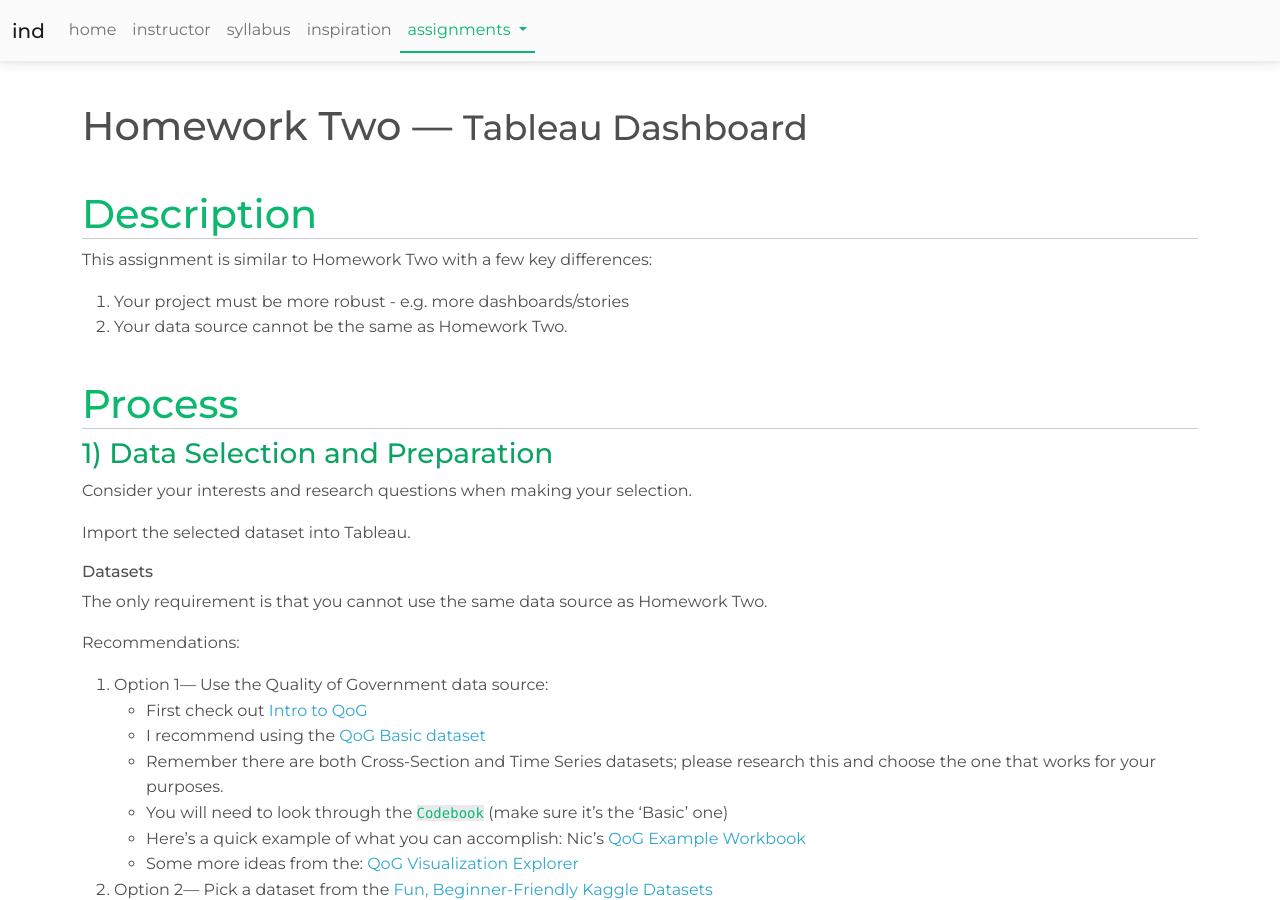
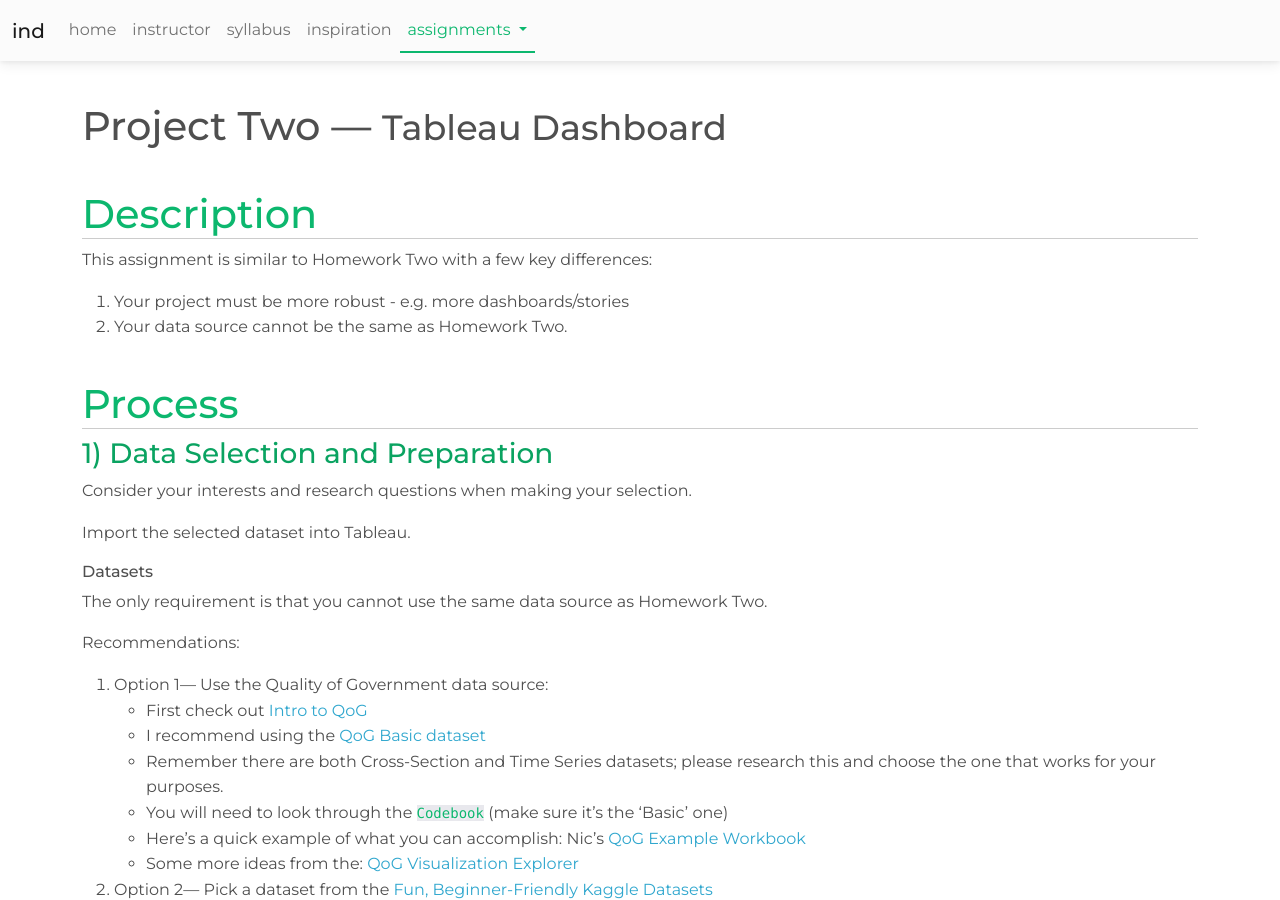
Before and after one commit to nicnosis/cu-courses, a Jekyll site: the page built from fa23/ind/assignments/p2.md, in a window 1280 px wide and 900 px high. Built offline with Jekyll 4.4.1, drawn with Linux system fonts in a browser that asks for light colours; nearby versions of some CDN libraries.

Commit message:
ind fix p2 title

```diff
--- a/fa23/ind/assignments/p2.md
+++ b/fa23/ind/assignments/p2.md
@@ -6,7 +6,7 @@ highlight: 'assignments'
 term: 'fa23'
 course: 'ind'
 ---
-# Homework Two --- <small>Tableau Dashboard</small>
+# Project Two --- <small>Tableau Dashboard</small>
 ## Description
 This assignment is similar to Homework Two with a few key differences:
 
```
